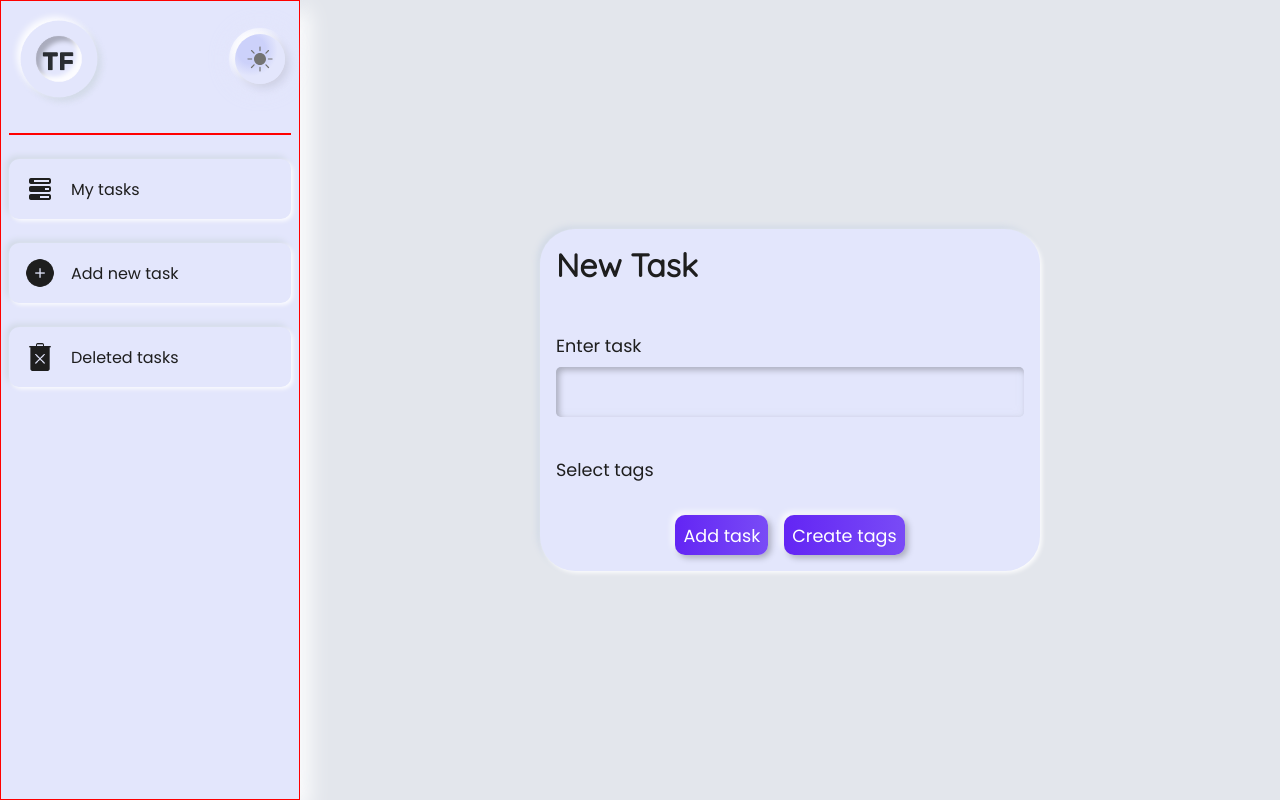
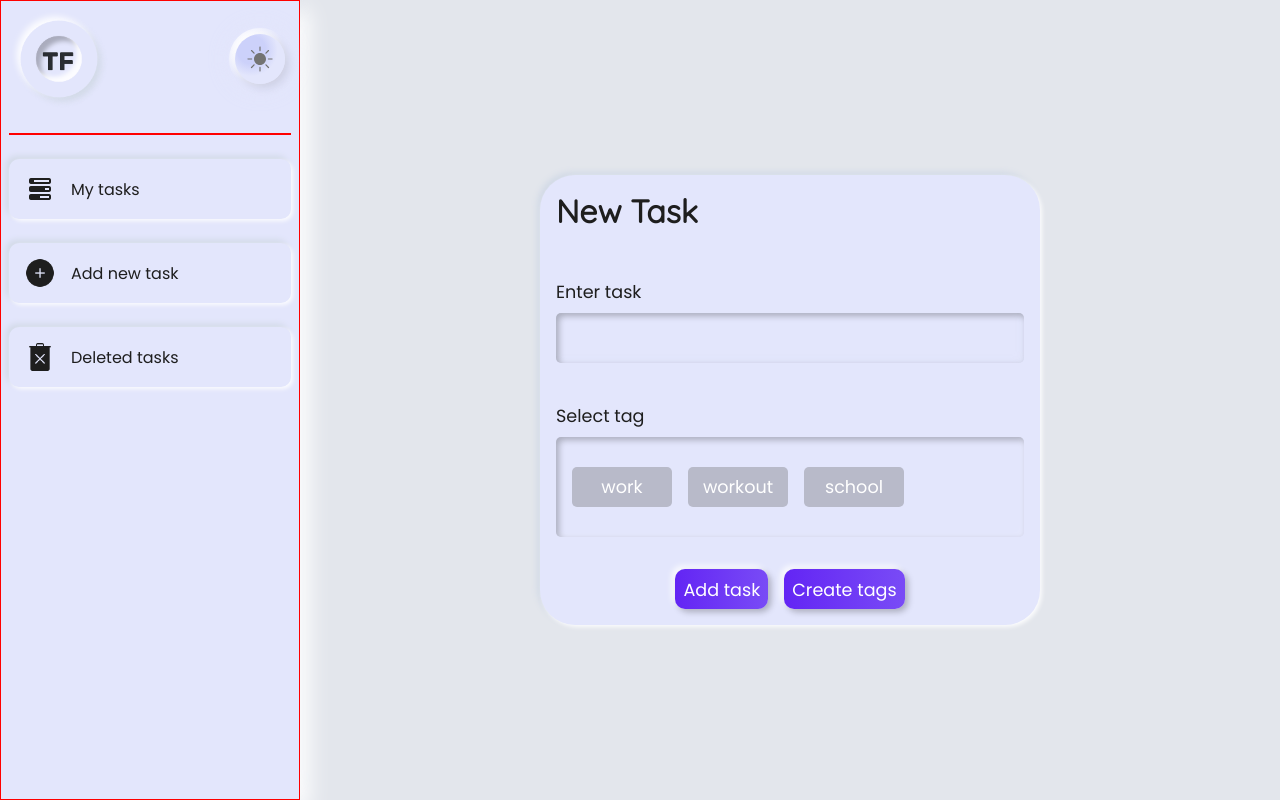
Before and after one commit to vlad113chepurko/Taskify, a React (Vite) app: page /add in a window 1280 px wide. Built offline with nearby package versions, Linux system fonts and the light colour scheme.

Commit message:
Added component TagList

```diff
--- a/src/components/tags/TagList.tsx
+++ b/src/components/tags/TagList.tsx
@@ -1,9 +1,24 @@
-import React from 'react';
+import './styles/_TagList.scss';
+import {useState} from "react";
+import useTagsStore from '@store/useTagsStore';
 
 const TagList = () => {
+  const { tags } = useTagsStore();
+  const [selectedTagId, setSelectedTagId] = useState<string | null>(null);
+
+  const handlePressed = (id: string) => {
+    setSelectedTagId(id);
+  }
   return (
-    <div>
-
+    <div className='tags__wrapper'>
+      {tags.map((tag) => (
+        <div
+          onClick={() => handlePressed(tag.id)}
+          className={selectedTagId === tag.id ? 'tag__pressed' : 'tag'}
+          key={tag.id}>
+          <p>{tag.name}</p>
+        </div>
+      ))}
     </div>
   );
 };
--- a/src/components/tags/styles/_taglist-dark.scss
+++ b/src/components/tags/styles/_taglist-dark.scss
@@ -0,0 +1,5 @@
+@use '@styles/shadows' as *;
+
+.tags__wrapper {
+  @include input-shadow-dark;
+}
--- a/src/components/tags/styles/_taglist-wrapper.scss
+++ b/src/components/tags/styles/_taglist-wrapper.scss
@@ -0,0 +1,29 @@
+@use '@styles/mixins' as *;
+@use '@styles/variables' as *;
+
+.tags__wrapper {
+  width: 100%;
+  min-height: 100px;
+  height: auto;
+  padding: 1rem;
+  border-radius: 5px;
+  @include flex-left-center(row);
+  flex-wrap: wrap;
+  gap: 1rem;
+}
+
+.tag {
+  @include flex-center(null);
+  width: auto;
+  min-width: 100px;
+  height: 40px;
+  border-radius: 5px;
+  background: rgba($text-dark, 0.3);
+  cursor: pointer;
+  color: white;
+}
+
+.tag__pressed {
+  @extend .tag;
+  background: rgba($text-dark, 0.4);
+}
--- a/src/pages/todo/NewTask.tsx
+++ b/src/pages/todo/NewTask.tsx
@@ -5,6 +5,7 @@ import {nanoid} from 'nanoid';
 import { useNavigate } from 'react-router-dom';
 import type { TaskFormData } from "../../types/Todo";
 import type { Task } from "../../types/Todo";
+import TagList from "@components/tags/TagList";
 import useModalStore from "@store/useModalStore";
 import ModalWindow from "@components/ModalWindow";
 import useTasksStore from "@store/useTasksStore";
@@ -61,7 +62,8 @@ const NewTask = () => {
             id="title"
             className={errors.title && 'error__input'}
             {...register('title')} />
-          <label htmlFor="tags">Select tags</label>
+          <label htmlFor="tags">Select tag</label>
+          <TagList />
         </section>
         <div className={"tasks__form-buttons"}>
           <button className={"second__button"} type="submit">Add task</button>
--- a/src/store/useTagsStore.tsx
+++ b/src/store/useTagsStore.tsx
@@ -1,7 +1,8 @@
 import { create } from 'zustand';
+import {nanoid} from "nanoid";
 
 type Tag = {
-  id: number;
+  id: string;
   name: string;
 };
 
@@ -11,9 +12,13 @@ type TagsState = {
 };
 
 const useTagsStore = create<TagsState>((set) => ({
-  tags: [],
+  tags: [
+    { name: 'work', id: nanoid() },
+    { name: 'workout', id: nanoid() },
+    { name: 'school', id: nanoid() }
+  ],
   setNewTag: (newTag) => set({ tags: newTag }),
-  removeTag: (id: number) => set((state) => ({
+  removeTag: (id: string) => set((state) => ({
     tags: state.tags.filter(tag => tag.id !== id)
   }))
 }));
--- a/src/styles/_variables.scss
+++ b/src/styles/_variables.scss
@@ -19,7 +19,7 @@ $bg-block: #E3E6FC;
 $bg-dark: #2A2D32;
 $light-second-color: #6536f4;
 $text-light: #1e1e1e;
-$text-dark: #95969e;
+$text-dark: #545454;
 $shadow: #D1D9E6;
 $white: #FFF;
 $remove: #e08989;
```
